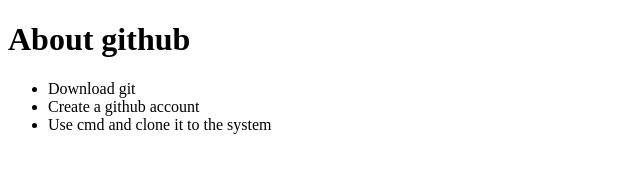
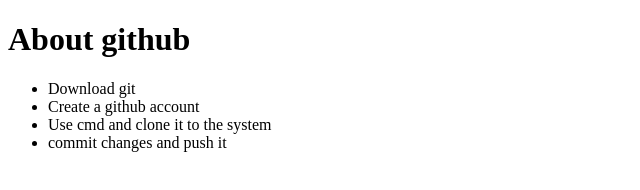
Before and after one commit to dereddyrachana/git-tutorial, a plain HTML site: page index2.html in a window 1280 px wide. Shown: the whole page, without its empty margins (0-640 px from the left). Drawn offline with Linux system fonts and the light colour scheme.

Commit message:
more changes to the list

```diff
--- a/index2.html
+++ b/index2.html
@@ -9,6 +9,7 @@
 		<li>Download git</li>
 		<li>Create a github account</li>
 		<li>Use cmd and clone it to the system </li>
+		<li>commit changes and push it</li>
 	</ul>
 </body>
 </html>
```
